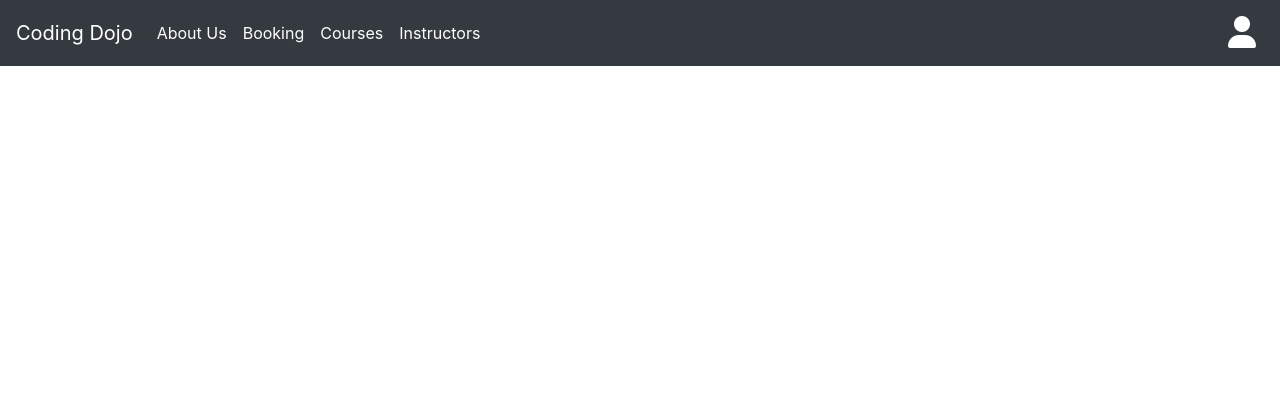
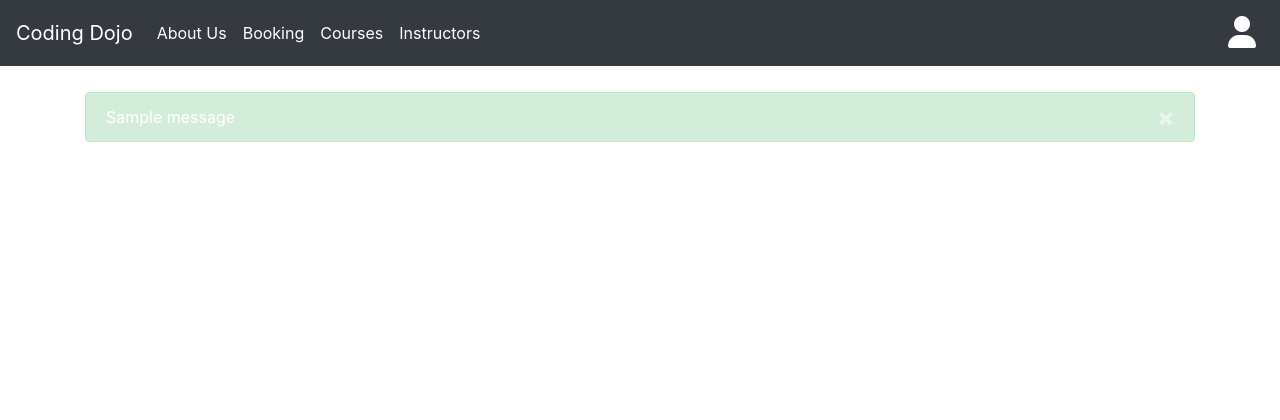
Before and after one commit to 23Ansell/DojoTask2, a Flask app: page /about in a window 1280 px wide. Shown: the top 420 px of the page. Run offline with Flask 3, Linux system fonts and the light colour scheme; one stand-in notice (Sample message) is shown; some libraries are stand-ins or nearby versions.

Commit message:
email flash message good enough

```diff
--- a/database.sql
+++ b/database.sql
@@ -2,5 +2,7 @@
     id INTEGER PRIMARY KEY AUTOINCREMENT,
     full_name TEXT NOT NULL,
     email TEXT NOT NULL UNIQUE,
-    password TEXT NOT NULL
+    password TEXT NOT NULL,
+    created_at TIMESTAMP DEFAULT CURRENT_TIMESTAMP,
+    updated_at TIMESTAMP DEFAULT CURRENT_TIMESTAMP
 );
--- a/main.py
+++ b/main.py
@@ -33,10 +33,18 @@
         email = request.form['email']
         password = request.form['password']
 
-        hashed_password = generate_password_hash(password)
-
         conn = get_db_connection()
         cursor = conn.cursor()
+
+        cursor.execute('SELECT * FROM users WHERE email = ?', (email,))
+        existing_user = cursor.fetchone()
+
+        if existing_user:
+            flash('Email already registered. Please use a different email or log in.', 'danger')
+            close_db_connection(conn)
+            return redirect(url_for('register'))
+
+        hashed_password = generate_password_hash(password)
         cursor.execute('INSERT INTO users (full_name, email, password) VALUES (?, ?, ?)',
                        (full_name, email, hashed_password))
         conn.commit()
@@ -44,6 +52,7 @@
 
         flash('You are now registered and can log in', 'success')
         return redirect(url_for('login'))
+
     return render_template('register.html', is_logged_in=is_logged_in)
 
 @app.route('/login', methods=['GET', 'POST'])
--- a/static/styles.css
+++ b/static/styles.css
@@ -113,3 +113,13 @@
     padding: 0;
     box-sizing: border-box;
 }
+
+
+.flash-message {
+    list-style-type: none;
+    margin-top: 10px;
+}
+
+.close {
+    color: black;
+}
--- a/templates/base.html
+++ b/templates/base.html
@@ -33,6 +33,20 @@
             </ul>
         </div>
     </nav>
+    {% with messages = get_flashed_messages(with_categories=true) %}
+    {% if messages %}
+        <div class="container mt-3">
+            {% for category, message in messages %}
+                <div class="alert alert-{{ category }} alert-dismissible fade show flash-message" role="alert">
+                    {{ message }}
+                    <button type="button" class="close" data-dismiss="alert" aria-label="Close" onclick="this.closest('.alert').remove();">
+                        <span aria-hidden="true">&times;</span>
+                    </button>
+                </div>
+            {% endfor %}
+        </div>
+    {% endif %}
+    {% endwith %}
     <footer>
         <div class="container bg-dark">
             <div class="row">
```
Also changed, not shown: db.db.
